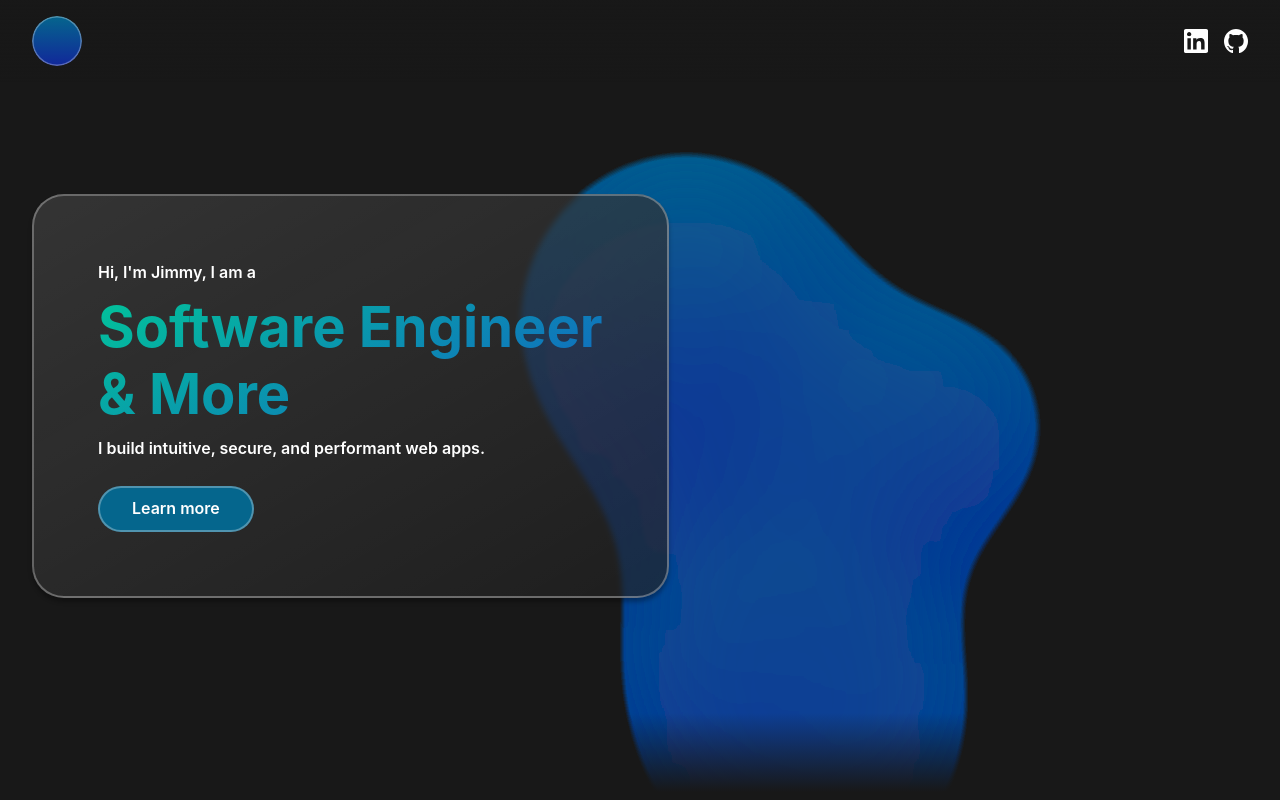
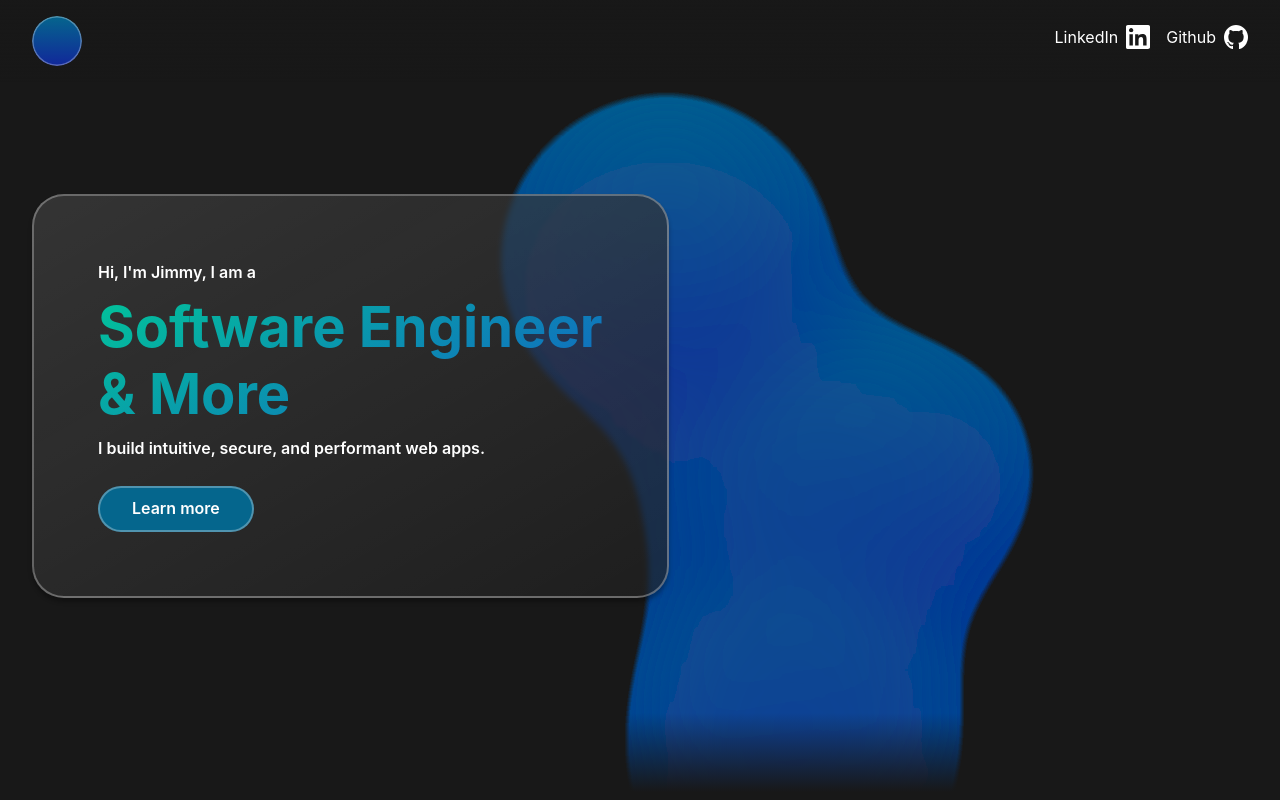
Before and after one commit to Rocket-Fish/portfolio, a Vue app: page / in a window 1280 px wide. Shown: the top 800 px of the page. Built offline with nearby package versions, Linux system fonts and the light colour scheme.

Commit message:
navbar animation

```diff
--- a/src/App.vue
+++ b/src/App.vue
@@ -1,6 +1,6 @@
 <script setup lang="ts">
 import { RouterView } from "vue-router";
-import NavBar from "./components/NavBar.vue";
+import NavBar from "./components/navbar/NavBar.vue";
 </script>
 
 <template>
--- a/src/assets/main.css
+++ b/src/assets/main.css
@@ -212,13 +212,18 @@ h6,
 a {
   text-decoration: underline;
   color: var(--color-link);
-  transition: 0.4s;
+  transition: 0.4s ease-in-out;
   display: inline-flex;
 }
 
 @media (hover: hover) {
   a:hover:not(.prevent-default-hover) {
     color: var(--c-caribbean-green);
+  }
+  a:hover:not(.prevent-default-hover) .icon-svg-path {
+    /* use this to compute the alorithm https://codepen.io/sosuke/pen/Pjoqqp*/
+    filter: invert(57%) sepia(30%) saturate(2700%) hue-rotate(126deg)
+      brightness(94%) contrast(98%);
   }
 }
 
@@ -227,6 +232,10 @@ a {
 svg.icon {
   width: 1.5rem;
   height: 1.5rem;
+}
+
+.icon-svg-path {
+  transition: 0.4s ease-in-out;
 }
 
 /* container for responsiveness*/
--- a/src/components/icons/IconLinkedin.vue
+++ b/src/components/icons/IconLinkedin.vue
@@ -12,6 +12,7 @@
       clip-rule="evenodd"
       d="M231.893 0H18.8452C8.65476 0 0 8.05952 0 17.9881V232C0 241.94 5.67857 250 15.869 250H228.917C239.119 250 250 241.94 250 232V17.9881C250 8.05952 242.095 0 231.893 0ZM95.2381 95.2381H128.893V112.393H129.262C134.393 103.143 149.548 93.75 168.286 93.75C204.25 93.75 214.286 112.845 214.286 148.214V214.286H178.571V154.726C178.571 138.893 172.25 125 157.464 125C139.512 125 130.952 137.155 130.952 157.107V214.286H95.2381V95.2381ZM35.7143 214.286H71.4286V95.2381H35.7143V214.286ZM75.8928 53.5714C75.8942 56.5023 75.3182 59.4047 74.1977 62.1129C73.0772 64.8212 71.4341 67.2821 69.3624 69.3553C67.2908 71.4285 64.831 73.0733 62.1236 74.1957C59.4162 75.3182 56.5142 75.8963 53.5833 75.8971C50.6525 75.8978 47.7501 75.3213 45.0421 74.2003C42.3341 73.0793 39.8734 71.4358 37.8006 69.3637C35.7279 67.2917 34.0835 64.8316 32.9616 62.1239C31.8397 59.4163 31.2621 56.5142 31.2619 53.5833C31.2614 47.6656 33.6115 41.99 37.7952 37.8049C41.9789 33.6197 47.6537 31.2677 53.5714 31.2661C59.4891 31.2645 65.1651 33.6135 69.3511 37.7965C73.5371 41.9794 75.8902 47.6537 75.8928 53.5714Z"
       fill="white"
+      class="icon-svg-path"
     />
   </svg>
 </template>
--- /dev/null
+++ b/src/components/navbar/AnimatedLink.vue
@@ -0,0 +1,44 @@
+<script setup lang="ts">
+defineProps({
+  to: String,
+  description: String,
+});
+</script>
+<template>
+  <a :href="to" target="_blank" class="animated-link">
+    <span class="moveable-text">
+      {{ description }}
+    </span>
+    <span class="icon">
+      <slot></slot>
+    </span>
+  </a>
+</template>
+<style scoped>
+.animated-link {
+  display: flex;
+  justify-content: end;
+  gap: 0.5rem;
+
+  text-decoration: none;
+
+  width: 100%;
+  transition: 0.4s ease-in-out, width 0.9s ease-in-out;
+}
+
+html:not([data-scroll="0"]) .nav {
+  background: var(--color-background);
+}
+.moveable-text {
+  overflow: hidden;
+  transition: width 1s ease-in-out;
+  width: 100%;
+}
+
+html:not([data-scroll="0"]) .moveable-text {
+  width: 0px;
+}
+html:not([data-scroll="0"]) .animated-link {
+  width: 1.5rem;
+}
+</style>
--- a/src/components/NavBar.vue
+++ b/src/components/navbar/NavBar.vue
@@ -2,6 +2,7 @@
 import { RouterLink } from "vue-router";
 import IconGithub from "@/components/icons/IconGithub.vue";
 import IconLinkedin from "@/components/icons/IconLinkedin.vue";
+import AnimatedLink from "./AnimatedLink.vue";
 </script>
 <template>
   <nav class="nav">
@@ -14,15 +15,15 @@ import IconLinkedin from "@/components/icons/IconLinkedin.vue";
         <img class="logo" src="/logo2.svg" alt="logo" />
       </RouterLink>
       <div class="icon-container">
-        <a
-          href="https://www.linkedin.com/in/jimmy-z-096b031b2/"
-          target="_blank"
+        <AnimatedLink
+          to="https://www.linkedin.com/in/jimmy-z-096b031b2/"
+          description="LinkedIn"
         >
           <IconLinkedin />
-        </a>
-        <a href="https://github.com/rocket-fish" target="_blank">
+        </AnimatedLink>
+        <AnimatedLink to="https://github.com/rocket-fish" description="Github">
           <IconGithub />
-        </a>
+        </AnimatedLink>
       </div>
     </div>
   </nav>
@@ -40,6 +41,7 @@ import IconLinkedin from "@/components/icons/IconLinkedin.vue";
     var(--color-background) 0%,
     transparent 100%
   );
+  transition: 0.4s ease-in-out;
 }
 
 .nav__container {
@@ -56,5 +58,10 @@ import IconLinkedin from "@/components/icons/IconLinkedin.vue";
 .nav .icon-container {
   display: flex;
   gap: 1rem;
+  justify-content: end;
+}
+
+html:not([data-scroll="0"]) .nav {
+  background: var(--color-background);
 }
 </style>
--- a/src/main.ts
+++ b/src/main.ts
@@ -10,3 +10,35 @@ const app = createApp(App);
 app.use(router);
 
 app.mount("#app");
+
+// The debounce function receives our function as a parameter
+const debounce = (fn: Function) => {
+  // This holds the requestAnimationFrame reference, so we can cancel it if we wish
+  let frame: number | undefined;
+
+  // The debounce function returns a new function that can receive a variable number of arguments
+  return (...params: any) => {
+    // If the frame variable has been defined, clear it now, and queue for next frame
+    if (frame) {
+      cancelAnimationFrame(frame);
+    }
+
+    // Queue our function call for the next frame
+    frame = requestAnimationFrame(() => {
+      // Call our function and pass any params we received
+      fn(...params);
+    });
+  };
+};
+
+// Reads out the scroll position and stores it in the data attribute
+// so we can use it in our stylesheets
+const storeScroll = () => {
+  document.documentElement.dataset.scroll = String(window.scrollY);
+};
+
+// Listen for new scroll events, here we debounce our `storeScroll` function
+document.addEventListener("scroll", debounce(storeScroll), { passive: true });
+
+// Update scroll position for first time
+storeScroll();
```
Also changed, not shown: src/components/icons/IconGithub.vue (+2 -0 lines).
